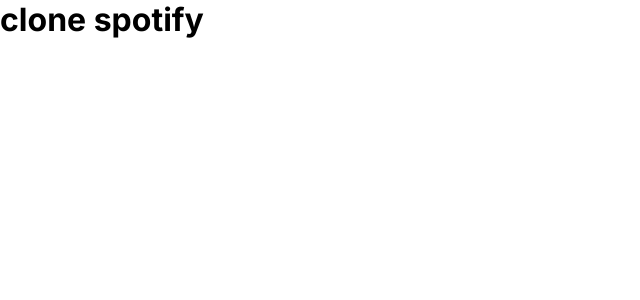
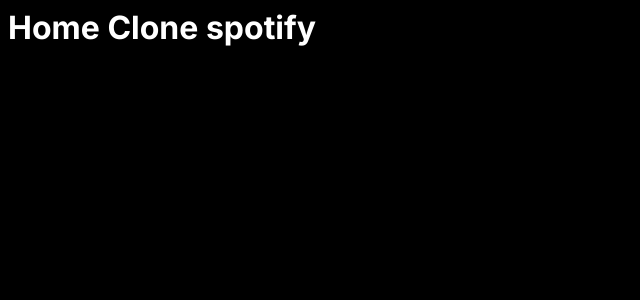
Before and after one commit to guilherme-dope/Clone-Spotify-ReactJS, a React (Vite) app: page / in a window 1280 px wide. Shown: the top 300 px of the page, without its empty margins (0-640 px from the left). Built offline with nearby package versions, Linux system fonts and the light colour scheme.

Commit message:
Add Home

```diff
--- a/src/App.tsx
+++ b/src/App.tsx
@@ -1,8 +1,9 @@
+import Home from "./pages/home"
     function App() {
 
   return (
     <>
-      <h1>clone spotify</h1>
+      <Home />
     </>
   )
 }
--- a/src/GlobalStyle.tsx
+++ b/src/GlobalStyle.tsx
@@ -10,8 +10,14 @@ export const GlobalStyle = createGlobalStyle`
       font-family: 'Inter', sans-serif;
     }
 
+    body {
+      background: var(--black);
+      color: var(--white);
+      padding: 8px;
+    }
+
     :root{
-      --gray: #101010;
+      --gray: #121212;
       --gray-300: #a7a7a7;
       --black: #000000;
       --white: #ffffff;
--- /dev/null
+++ b/src/pages/home/index.tsx
@@ -0,0 +1,12 @@
+import {Container} from "./style.ts";
+
+function Home() {
+
+    return (
+        <Container>
+            <h1>Home Clone spotify</h1>
+        </Container>
+    )
+}
+
+export default Home
--- /dev/null
+++ b/src/pages/home/style.ts
@@ -0,0 +1,8 @@
+import styled from 'styled-components'
+
+export const Container = styled.div`
+  display: grid;
+  grid-template-columns: 345px 1fr;
+  gap: 10px;
+
+`
```
